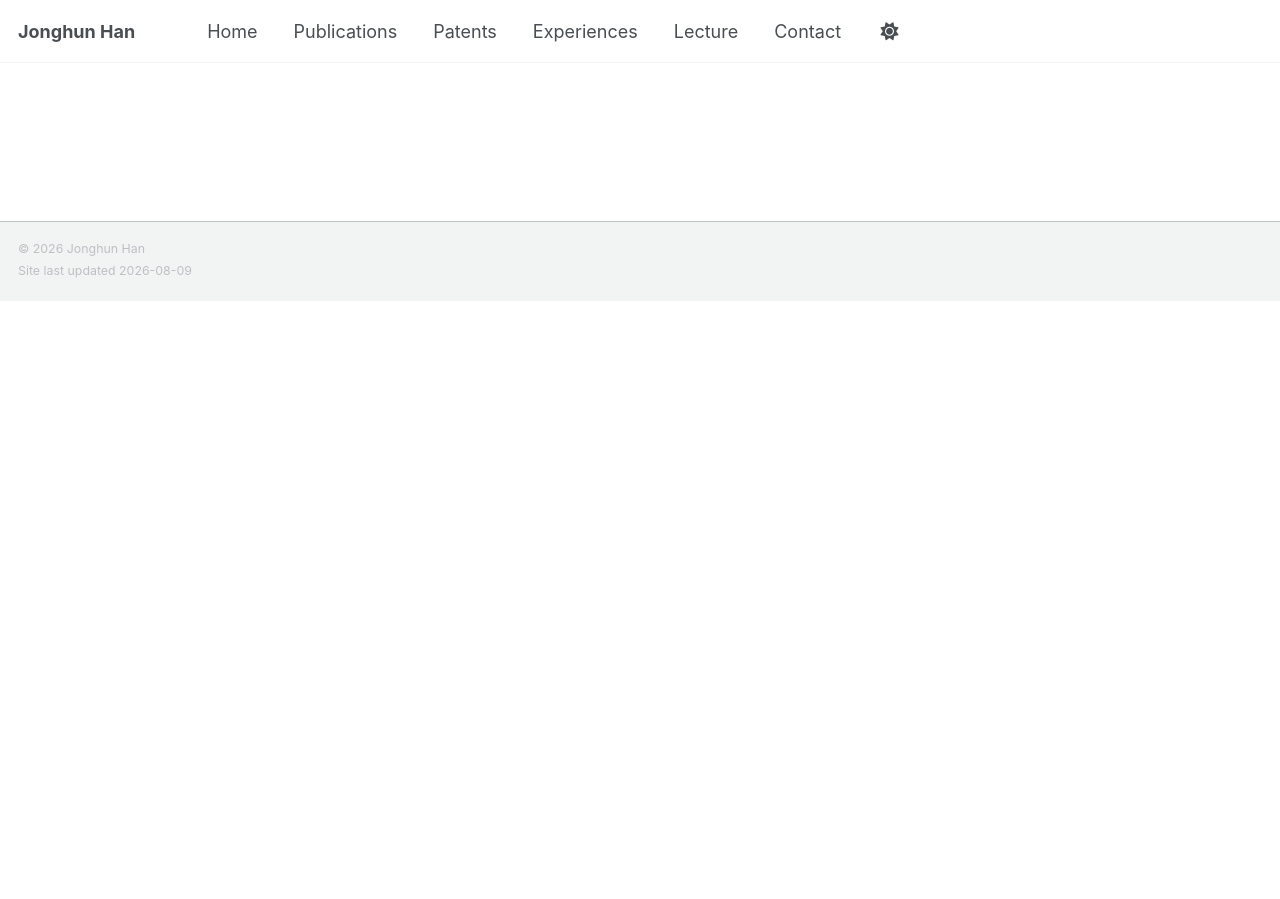
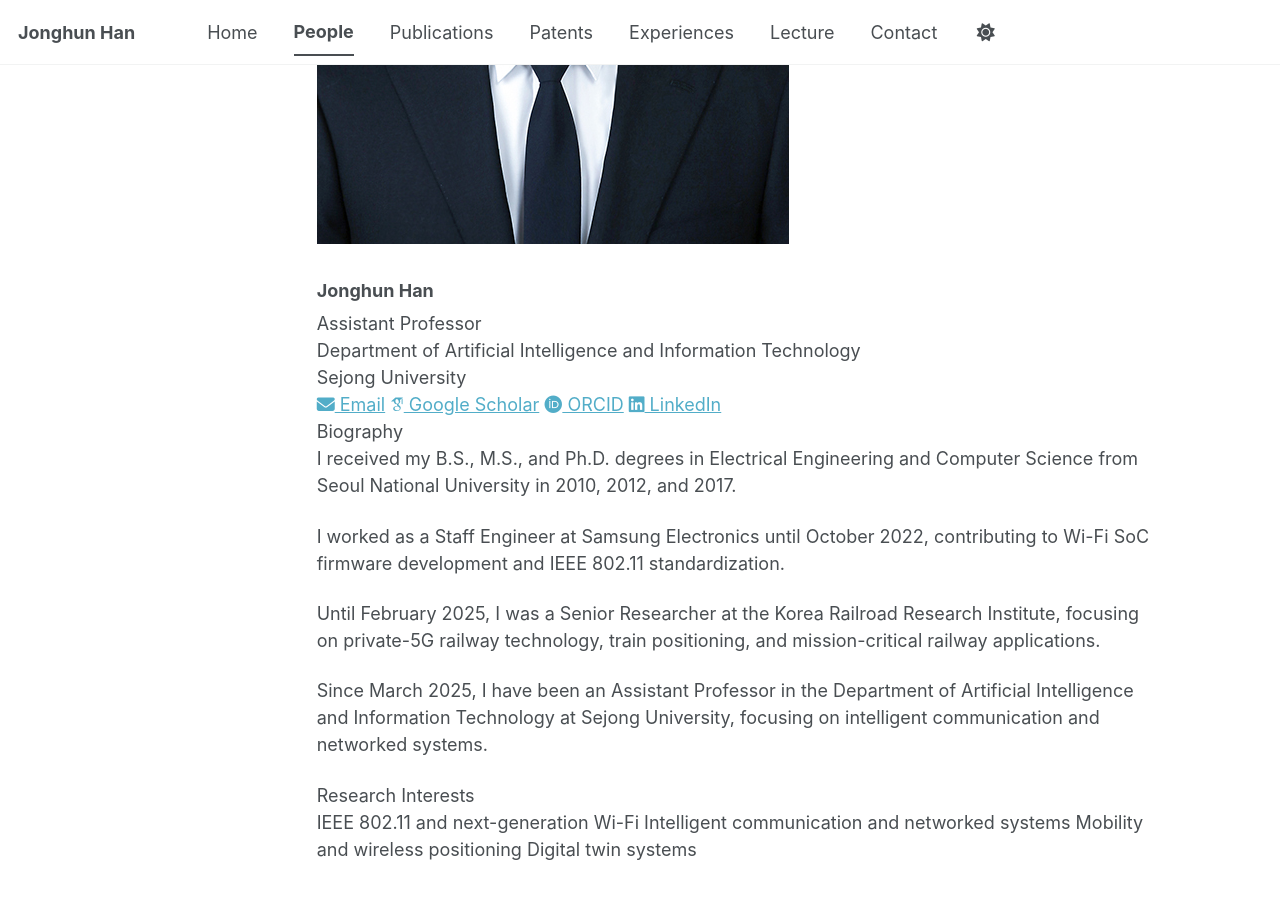
Before and after one commit to icnsl/icnsl.github.io, a Jekyll site: the page built from _pages/people.md, in a window 1280 px wide and 900 px high, scrolled down 652 px. Built offline with Jekyll 4.4.1, drawn with Linux system fonts in a browser that asks for light colours; some web fonts are replaced; a script bundle is joined from its source files by our own code; library files that are not in the unit come from our copies; before the commit the page ends 953 px from its top, so only the background shows below that.

Commit message:
Add files via upload

```diff
--- a/_data/navigation.yml
+++ b/_data/navigation.yml
@@ -10,6 +10,9 @@
 main:
   - title: "Home"
     url: /
+
+  - title: "People"
+    url: /people/
 
   - title: "Publications"
     url: /publications/
--- /dev/null
+++ b/_data/people.yml
@@ -0,0 +1,26 @@
+# People page content. Add or edit members here rather than changing the page markup.
+faculty:
+  - name: "Jonghun Han"
+    photo: "/images/profile.png"
+    role: "Assistant Professor"
+    department: "Department of Artificial Intelligence and Information Technology"
+    institution: "Sejong University"
+    email: "jhan@sejong.ac.kr"
+    scholar: "https://scholar.google.com/citations?user=ejo89aQAAAAJ"
+    orcid: "https://orcid.org/0000-0003-2059-9404"
+    linkedin: "https://www.linkedin.com/in/jonghunhan001"
+    bio:
+      - "I received my B.S., M.S., and Ph.D. degrees in Electrical Engineering and Computer Science from Seoul National University in 2010, 2012, and 2017."
+      - "I worked as a Staff Engineer at Samsung Electronics until October 2022, contributing to Wi-Fi SoC firmware development and IEEE 802.11 standardization."
+      - "Until February 2025, I was a Senior Researcher at the Korea Railroad Research Institute, focusing on private-5G railway technology, train positioning, and mission-critical railway applications."
+      - "Since March 2025, I have been an Assistant Professor in the Department of Artificial Intelligence and Information Technology at Sejong University, focusing on intelligent communication and networked systems."
+    research_interests:
+      - "IEEE 802.11 and next-generation Wi-Fi"
+      - "Intelligent communication and networked systems"
+      - "Mobility and wireless positioning"
+      - "Digital twin systems"
+
+# Example member fields: name, photo, program, period, research, email, linkedin.
+graduate_researchers: []
+
+undergraduate_researchers: []
--- /dev/null
+++ b/_data/research.yml
@@ -0,0 +1,45 @@
+# Four research cards shown on the Home page.
+areas:
+  - kicker: "NEXT-GENERATION WLAN"
+    title: "Wi-Fi 7 Multi-Link Networking"
+    image: "/images/research/wifi7-mlo.svg"
+    alt: "Illustration of a Wi-Fi 7 multi-link device communicating over 2.4, 5, and 6 GHz links"
+    description: "Analysis and design of IEEE 802.11 multi-link operation, including cross-link self-interference, fair channel access, and behavior under saturated traffic. The objective is predictable, standards-compatible performance across multiple links."
+    publications:
+      - label: "J1"
+        url: "/publications/#pub-j1"
+      - label: "J3"
+        url: "/publications/#pub-j3"
+
+  - kicker: "HETEROGENEOUS WIRELESS"
+    title: "Bluetooth–Wi-Fi Coexistence and Cooperative Discovery"
+    image: "/images/research/wifi-ble-coexistence.svg"
+    alt: "Illustration of coordinated Wi-Fi and Bluetooth Low Energy operation in a dual-stack device"
+    description: "Cross-stack coordination between Wi-Fi and Bluetooth/BLE is used to reuse otherwise idle airtime and share scan information. These mechanisms improve throughput and reduce the time and energy cost of discovering nearby access points."
+    publications:
+      - label: "J5"
+        url: "/publications/#pub-j5"
+      - label: "C3"
+        url: "/publications/#pub-c3"
+
+  - kicker: "ENERGY-EFFICIENT IOT"
+    title: "Interference-Aware IoT Networking"
+    image: "/images/research/energy-efficient-iot.svg"
+    alt: "Illustration of an underlay IoT network adapting packet length around overlay wireless traffic"
+    description: "Statistical modeling and parameter adaptation for low-power CSMA/CA networks operating beneath higher-power overlay traffic. Packet sizes are tuned to maximize bit-per-joule efficiency in shared unlicensed spectrum."
+    publications:
+      - label: "J4"
+        url: "/publications/#pub-j4"
+
+  - kicker: "REAL-TIME CYBER–PHYSICAL SYSTEMS"
+    title: "Digital Twin Scheduling and Synchronization"
+    image: "/images/research/digital-twin-scheduling.svg"
+    alt: "Illustration of update and inference task scheduling between a physical twin and a cyber twin"
+    description: "Joint scheduling of update and inference tasks, fairness across cyber twins, synchronization-error control, and optimization of update and inference timing for responsive digital twin services."
+    publications:
+      - label: "J2"
+        url: "/publications/#pub-j2"
+      - label: "C1"
+        url: "/publications/#pub-c1"
+      - label: "C2"
+        url: "/publications/#pub-c2"
```
